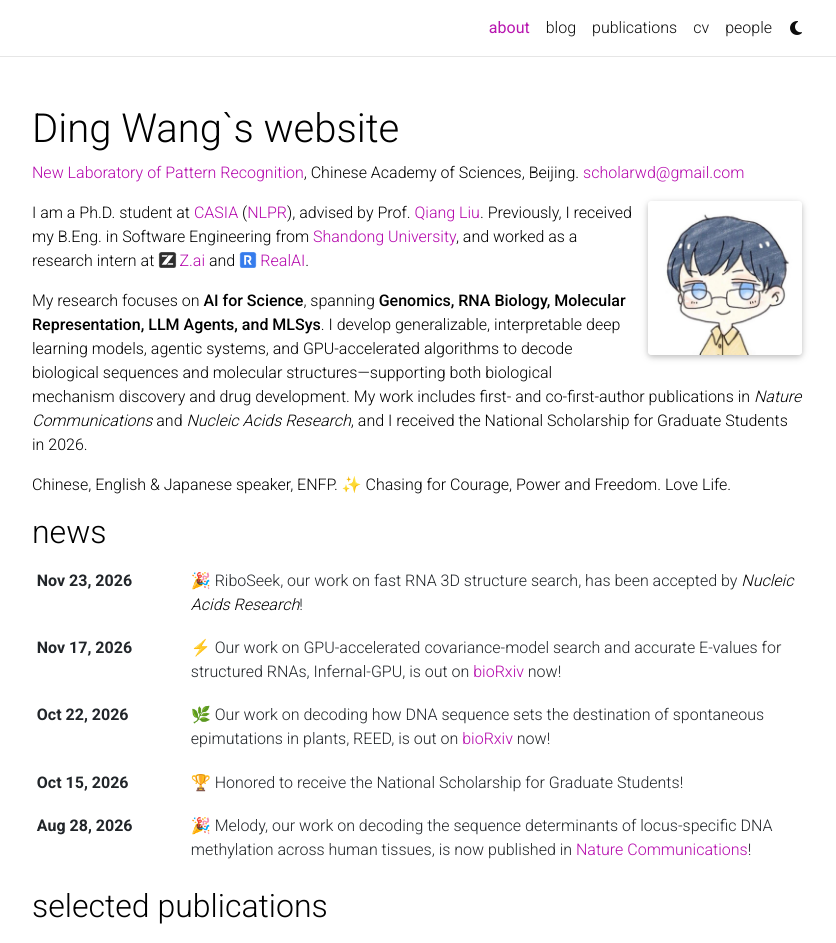
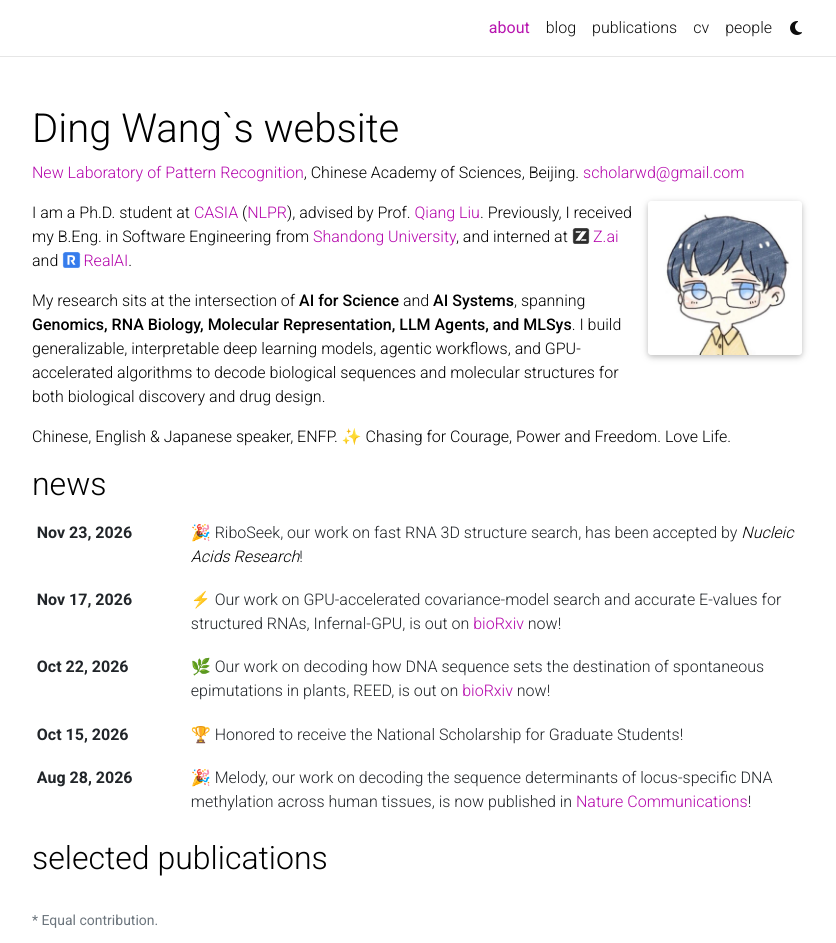
Before and after one commit to void-echo/void-echo.github.io, a Jekyll site: the page built from _pages/about.md, in a window 1280 px wide and 1280 px high, cut to the strip 0-943 px from the top of the window. Shown: the whole strip, without its empty margins (223-1059 px from the left). Built offline with Jekyll 4.4.1, drawn with Linux system fonts in a browser that asks for light colours; full-size pictures stand in for the smaller copies a plugin makes; some web fonts are replaced; comment, search, counter and statistics services are not loaded; a style sheet for code colours, icons or effects is not loaded.

Commit message:
Keep homepage bio natural and concise

```diff
--- a/_pages/about.md
+++ b/_pages/about.md
@@ -20,8 +20,8 @@ Put your address / P.O. box / other info right below your picture. You can also
 
 Link to your social media connections, too. This theme is set up to use [Font Awesome icons](http://fortawesome.github.io/Font-Awesome/) and [Academicons](https://jpswalsh.github.io/academicons/), like the ones below. Add your Facebook, Twitter, LinkedIn, Google Scholar, or just disable all of them. -->
 
-I am a Ph.D. student at [CASIA](http://www.ia.cas.cn/) ([NLPR](http://www.nlpr.ia.ac.cn/cn/index.html)), advised by Prof. [Qiang Liu](https://scholar.google.com.hk/citations?hl=en&user=D-lKLcMAAAAJ&view_op=list_works&sortby=pubdate). Previously, I received my B.Eng. in Software Engineering from [Shandong University](https://www.sdu.edu.cn/), and worked as a research intern at <a href="https://z.ai/" style="text-decoration: none;"><img src="{{ '/assets/img/zai-logo.svg' | relative_url }}" alt="Z.ai" style="height: 1.15em; width: 1.15em; vertical-align: -0.2em; margin-right: 0.18em;"></a>[Z.ai](https://z.ai/) and <a href="https://www.realai.ai/" style="text-decoration: none;"><img src="{{ '/assets/img/realai-logo.svg' | relative_url }}" alt="RealAI" style="height: 1.15em; width: 1.15em; vertical-align: -0.2em; margin-right: 0.18em;"></a>[RealAI](https://www.realai.ai/).
+I am a Ph.D. student at [CASIA](http://www.ia.cas.cn/) ([NLPR](http://www.nlpr.ia.ac.cn/cn/index.html)), advised by Prof. [Qiang Liu](https://scholar.google.com.hk/citations?hl=en&user=D-lKLcMAAAAJ&view_op=list_works&sortby=pubdate). Previously, I received my B.Eng. in Software Engineering from [Shandong University](https://www.sdu.edu.cn/), and interned at <a href="https://z.ai/" style="text-decoration: none;"><img src="{{ '/assets/img/zai-logo.svg' | relative_url }}" alt="Z.ai" style="height: 1.15em; width: 1.15em; vertical-align: -0.2em; margin-right: 0.18em;"></a>[Z.ai](https://z.ai/) and <a href="https://www.realai.ai/" style="text-decoration: none;"><img src="{{ '/assets/img/realai-logo.svg' | relative_url }}" alt="RealAI" style="height: 1.15em; width: 1.15em; vertical-align: -0.2em; margin-right: 0.18em;"></a>[RealAI](https://www.realai.ai/).
 
-My research focuses on **AI for Science**, spanning **Genomics, RNA Biology, Molecular Representation, LLM Agents, and MLSys**. I develop generalizable, interpretable deep learning models, agentic systems, and GPU-accelerated algorithms to decode biological sequences and molecular structures—supporting both biological mechanism discovery and drug development. My work includes first- and co-first-author publications in *Nature Communications* and *Nucleic Acids Research*, and I received the National Scholarship for Graduate Students in 2026.
+My research sits at the intersection of **AI for Science** and **AI Systems**, spanning **Genomics, RNA Biology, Molecular Representation, LLM Agents, and MLSys**. I build generalizable, interpretable deep learning models, agentic workflows, and GPU-accelerated algorithms to decode biological sequences and molecular structures for both biological discovery and drug design.
 
 Chinese, English & Japanese speaker, ENFP. ✨ Chasing for Courage, Power and Freedom. Love Life.
```
